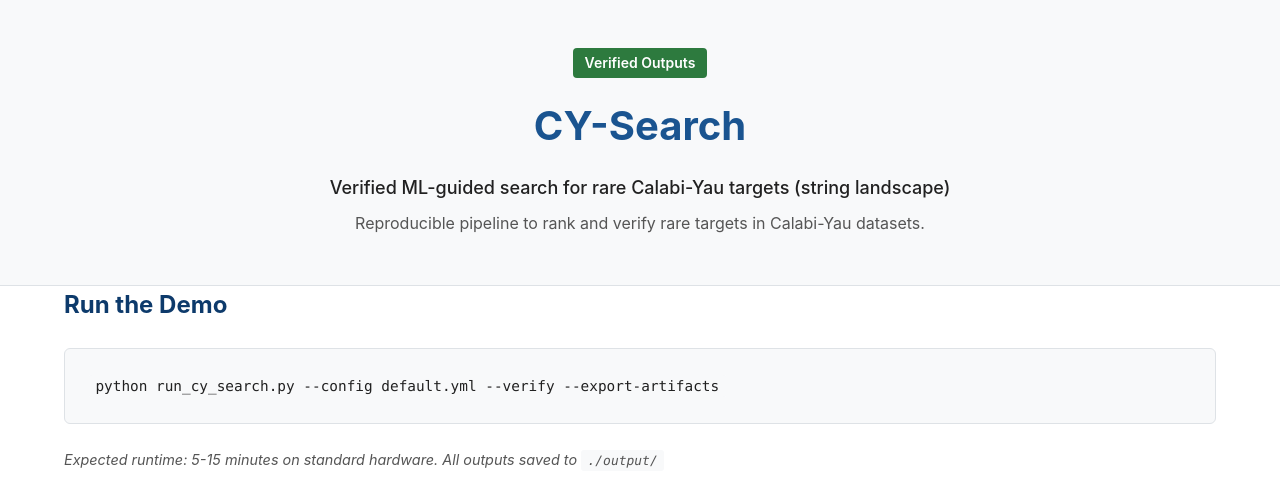
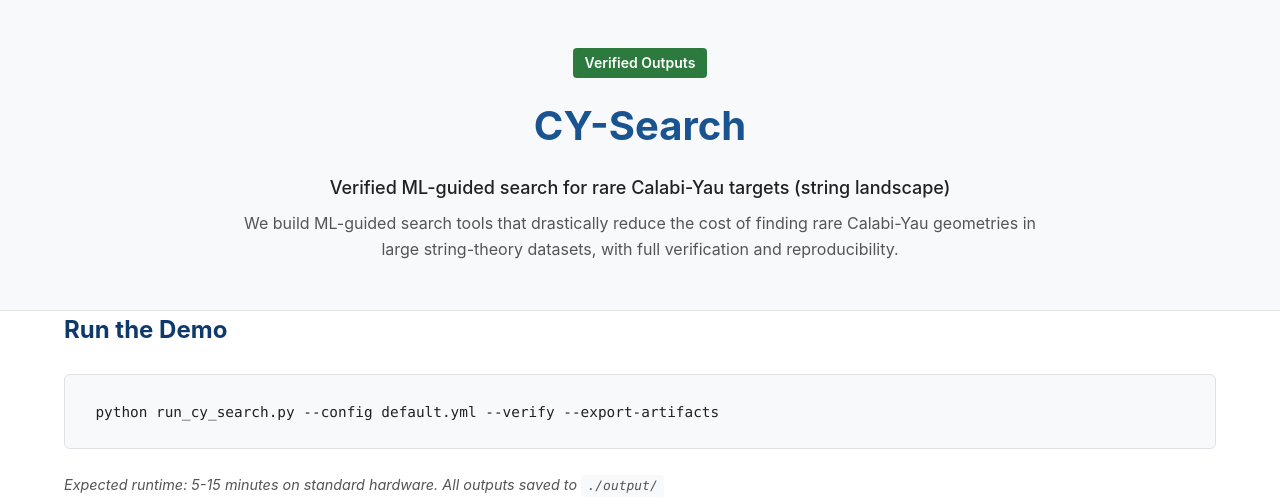
Before and after one commit to upggr/compute.upg.gr, a Flask app: page / in a window 1280 px wide. Shown: the part 65-567 px from the top of the page. Run offline with Flask 3, Linux system fonts and the light colour scheme.

Commit message:
Add value proposition to homepage and about page
- Updated hero tagline with compelling value statement
- Emphasized cost reduction and verification in about section
- Highlights: drastically reduce cost, rare geometries, full verification

```diff
--- a/templates/about.html
+++ b/templates/about.html
@@ -27,6 +27,7 @@
 
         <section class="section">
             <h2>Overview</h2>
+            <p><strong>We build ML-guided search tools that drastically reduce the cost of finding rare Calabi-Yau geometries in large string-theory datasets, with full verification and reproducibility.</strong></p>
             <p>CY-Search is a research tool for applying machine learning to the computational exploration of Calabi-Yau manifolds in the string theory landscape. The project emphasizes reproducibility, verification, and transparent methodology over performance claims.</p>
             <p>This is applied computation and AI tooling designed to accelerate discovery in theoretical physics datasets, not a claim to solve fundamental physics problems.</p>
         </section>
--- a/templates/index.html
+++ b/templates/index.html
@@ -32,7 +32,7 @@
             <div class="badge">Verified Outputs</div>
             <h1>CY-Search</h1>
             <p class="subtitle">Verified ML-guided search for rare Calabi-Yau targets (string landscape)</p>
-            <p class="tagline">Reproducible pipeline to rank and verify rare targets in Calabi-Yau datasets.</p>
+            <p class="tagline">We build ML-guided search tools that drastically reduce the cost of finding rare Calabi-Yau geometries in large string-theory datasets, with full verification and reproducibility.</p>
         </div>
     </header>
 
```
